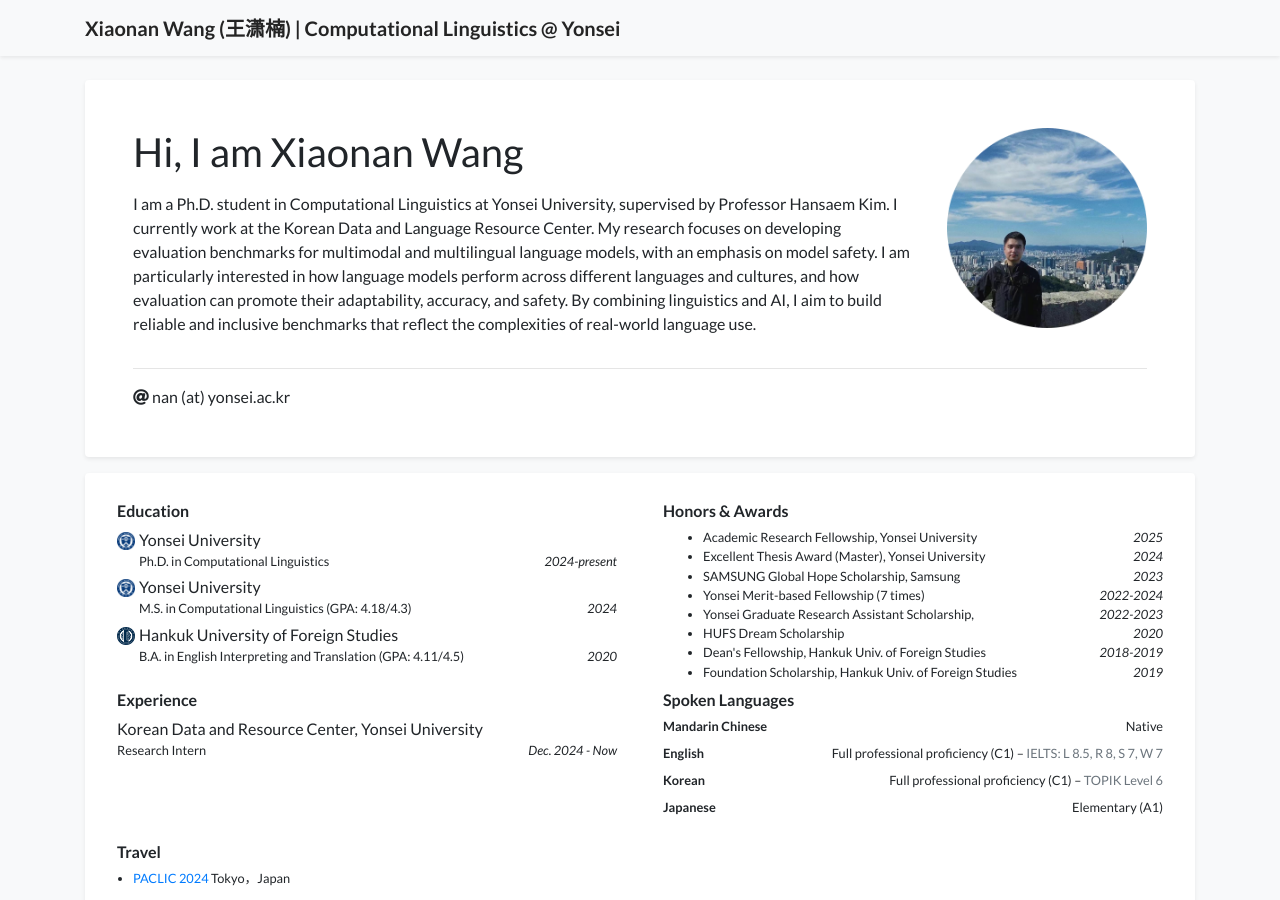
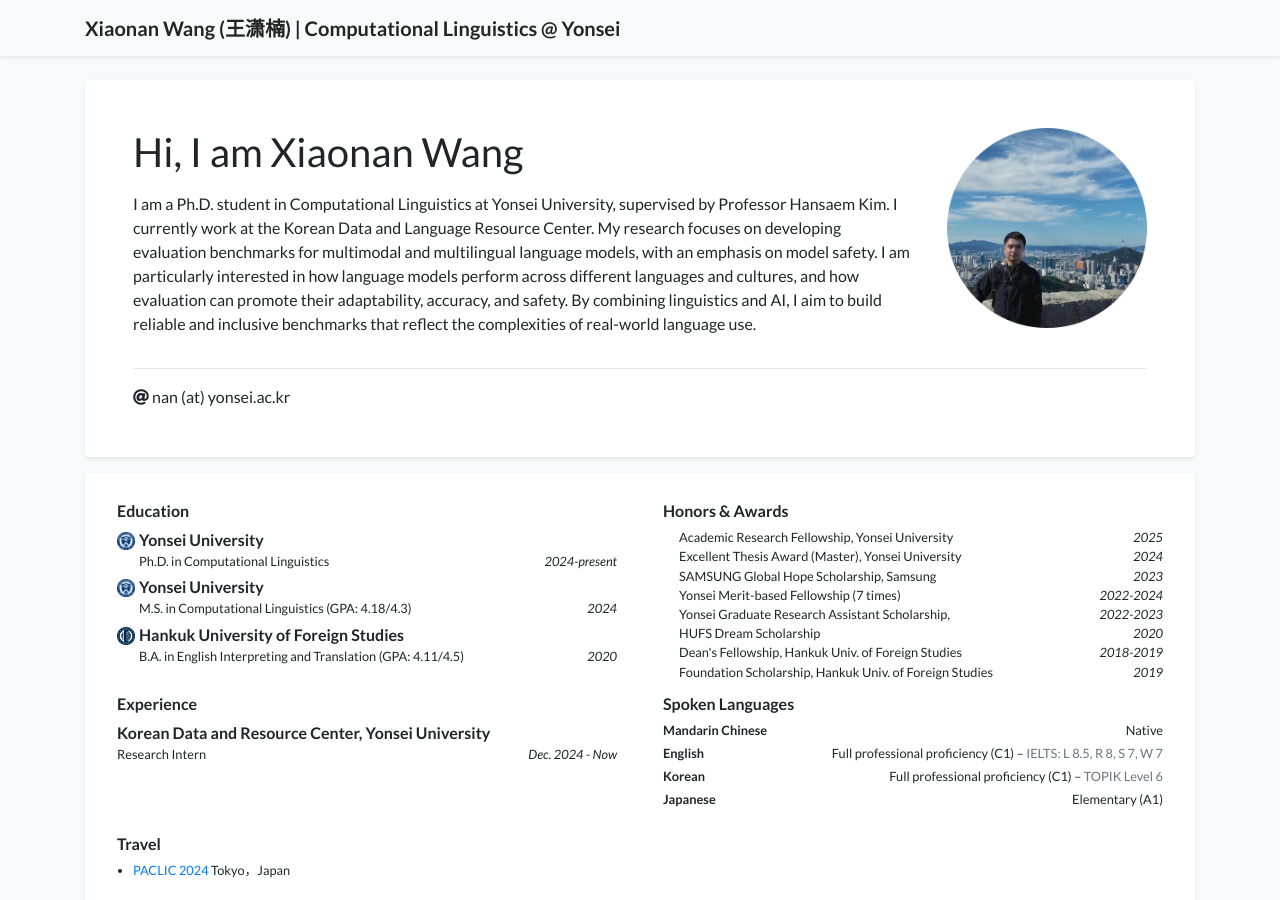
Before and after one commit to wangxiaonan-git/wangxiaonan-git.github.io, a Jekyll site: the page built from index.html, in a window 1280 px wide and 900 px high. Built offline with Jekyll 4.4.1, drawn with Linux system fonts in a browser that asks for light colours; a style sheet for code colours, icons or effects is not loaded.

Commit message:
Update experience_card.html

```diff
--- a/_includes/widgets/experience_card.html
+++ b/_includes/widgets/experience_card.html
@@ -4,16 +4,17 @@
       <div class="card-body p-4">
         <div class="row">
 
+          <!-- 教育经历 -->
           {% if site.data.profile.education %}
           <div class="col-md-6">
             <div class="mx-2 my-1">
               <h6>Education</h6>
-                <ul class="list-unstyled mb-1">
+              <ul class="list-unstyled mb-2">
                 {% for item in site.data.profile.education %}
                 <li class="media mb-1">
                   <img src="{{ item.logo }}" alt="{{ item.name }}" style="width: 18px;" class="mr-1 mt-1">
                   <div class="media-body">
-                        <p class="my-0">{{ item.name }}</p>
+                    <p class="my-0 font-weight-bold">{{ item.name }}</p>
                     <p class="small my-0">{{ item.dept }}</p>
                     <p class="small my-0">{{ item.position }} <em class="float-right">{{ item.date }}</em></p>
                   </div>
@@ -24,28 +25,33 @@
           </div>
           {% endif %}
 
+          <!-- 奖项 -->
           {% if site.data.profile.awards %}
           <div class="col-md-6">
             <div class="mx-2 my-1">
               <h6>Honors & Awards</h6>
-                <ul class="list small mb-1">
+              <ul class="list small pl-3 mb-2">
                 {% for item in site.data.profile.awards %}
-                    <li>{{ item.name }} <em class="float-right">{{ item.date }}</em></li>
+                <li class="d-flex justify-content-between">
+                  <span>{{ item.name }}</span>
+                  <em>{{ item.date }}</em>
+                </li>
                 {% endfor %}
               </ul>
             </div>
           </div>
           {% endif %}
 
+          <!-- 工作/实习 -->
           {% if site.data.profile.experience %}
           <div class="col-md-6">
             <div class="mx-2 my-1">
               <h6>Experience</h6>
-                <ul class="list-unstyled mb-1">
+              <ul class="list-unstyled mb-2">
                 {% for item in site.data.profile.experience %}
                 <li class="media mb-1">
                   <div class="media-body">
-                        <p class="my-0">{{ item.name }}</p>
+                    <p class="my-0 font-weight-bold">{{ item.name }}</p>
                     <p class="small my-0">{{ item.dept }}</p>
                     <p class="small my-0">{{ item.position }} <em class="float-right">{{ item.date }}</em></p>
                   </div>
@@ -56,19 +62,21 @@
           </div>
           {% endif %}
 
+          <!-- 语言能力 -->
           {% if site.data.profile.spoken_languages %}
           <div class="col-md-6">
             <div class="mx-2 my-1">
               <h6>Spoken Languages</h6>
-                <ul class="list-unstyled mb-1 small">
+              <ul class="list-unstyled small mb-2">
                 {% for lang in site.data.profile.spoken_languages %}
-                    <li class="mb-2">
-                      <div class="d-flex justify-content-between">
+                <li class="d-flex justify-content-between mb-1">
                   <strong>{{ lang.name }}</strong>
                   <span>
-                          {{ lang.level }}{% if lang.comment %} – <span class="text-muted">{{ lang.comment }}</span>{% endif %}
+                    {{ lang.level }}
+                    {% if lang.comment %}
+                    – <span class="text-muted">{{ lang.comment }}</span>
+                    {% endif %}
                   </span>
-                      </div>
                 </li>
                 {% endfor %}
               </ul>
@@ -76,11 +84,12 @@
           </div>
           {% endif %}
 
+          <!-- Travel -->
           {% if site.data.profile.service %}
           <div class="col-md-6">
             <div class="mx-2 my-1 mt-3">
               <h6>Travel</h6>
-                <ul class="list small pl-3 mb-1">
+              <ul class="list small pl-3 mb-0">
                 {% for item in site.data.profile.service %}
                 <li>{{ item.name }}</li>
                 {% endfor %}
```
Lines whose indentation alone changed are shown as unchanged.
